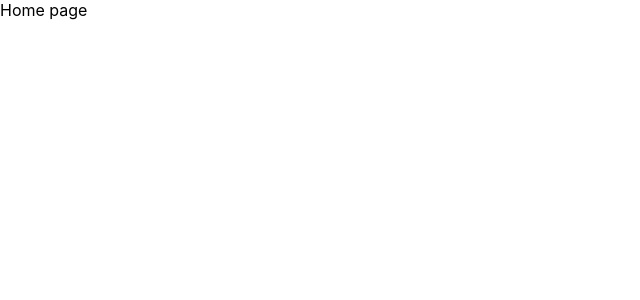
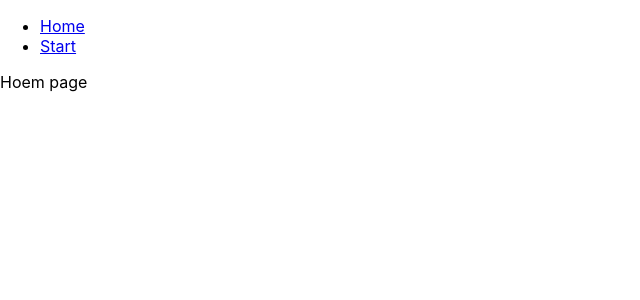
Before and after one commit to rossKulyk/movie-box-search, a React (Create React App) app: page / in a window 1280 px wide. Shown: the top 300 px of the page, without its empty margins (0-640 px from the left). Built offline with nearby package versions, Linux system fonts and the light colour scheme.

Commit message:
added Nav and Page components

```diff
--- a/src/App.js
+++ b/src/App.js
@@ -1,17 +1,25 @@
 import React from "react";
 import { Switch, Route } from "react-router-dom";
+import Navs from "./components/Navs";
+import Home from "./pages/Home";
+import StarPage from "./pages/StarPage";
 
 function App() {
     return (
+        <div>
+            <Navs />
             <Switch>
                 <Route exact path="/">
-                Home page
+                    <Home />
                 </Route>
                 <Route exact path="/start">
-                Start Page
+                    <StarPage />
                 </Route>
-            <Route>404</Route>
+                <Route>
+                    <div>Not found</div>
+                </Route>
             </Switch>
+        </div>
     );
 }
 
--- /dev/null
+++ b/src/components/Navs.js
@@ -0,0 +1,23 @@
+import React from "react";
+import { Link } from "react-router-dom";
+
+const LINKS = [
+    { to: "/", text: "Home" },
+    { to: "/start", text: "Start" }
+];
+
+export default function Navs() {
+    return (
+        <div>
+            <ul>
+                {LINKS.map((item, idx) => {
+                    return (
+                        <li key={idx}>
+                            <Link to={item.to}>{item.text}</Link>
+                        </li>
+                    );
+                })}
+            </ul>
+        </div>
+    );
+}
--- /dev/null
+++ b/src/pages/Home.js
@@ -0,0 +1,5 @@
+import React from "react";
+
+export default function Home() {
+    return <div>Hoem page</div>;
+}
--- /dev/null
+++ b/src/pages/StarPage.js
@@ -0,0 +1,5 @@
+import React from "react";
+
+export default function Home() {
+    return <div>Star page</div>;
+}
```
Lines whose indentation alone changed are shown as unchanged.
